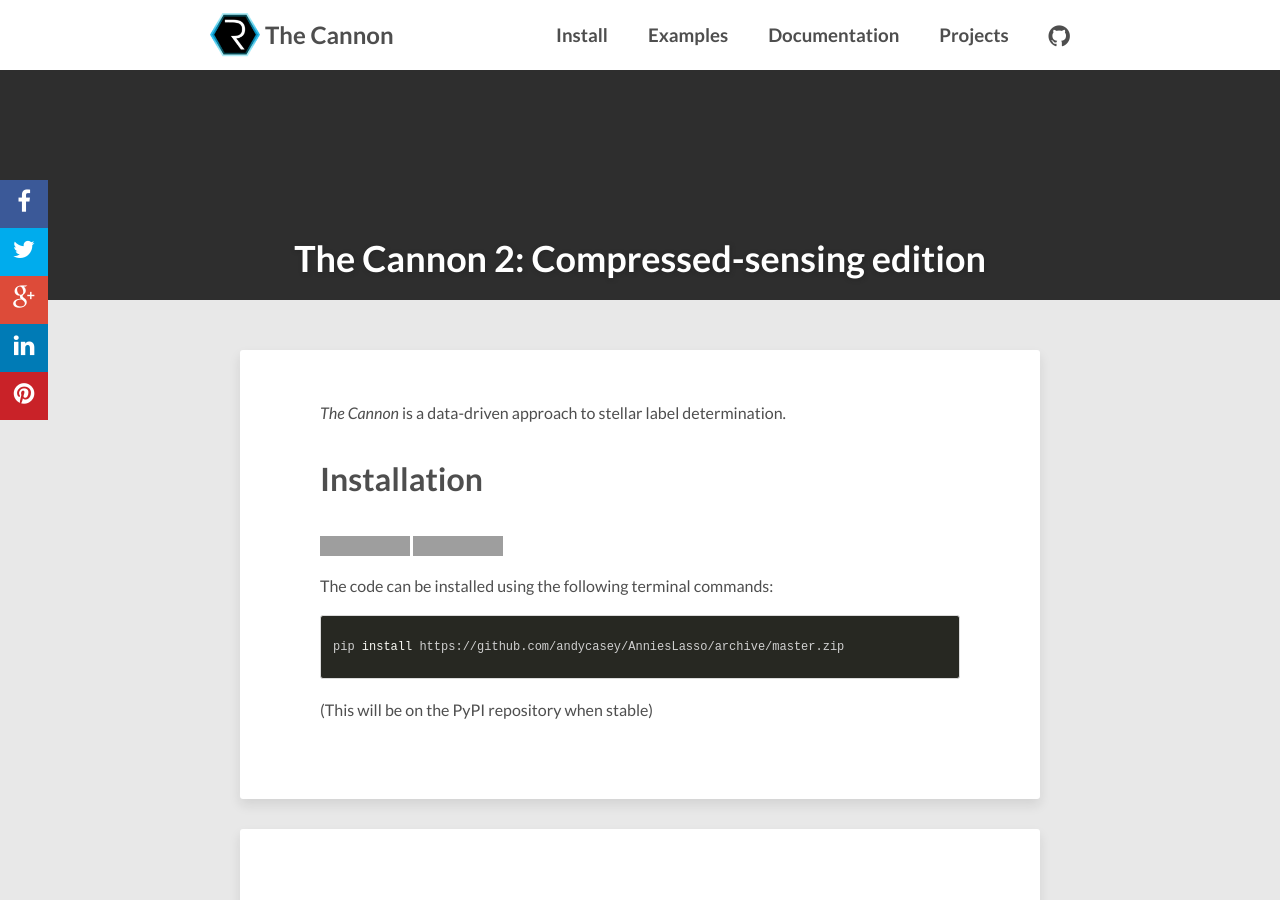
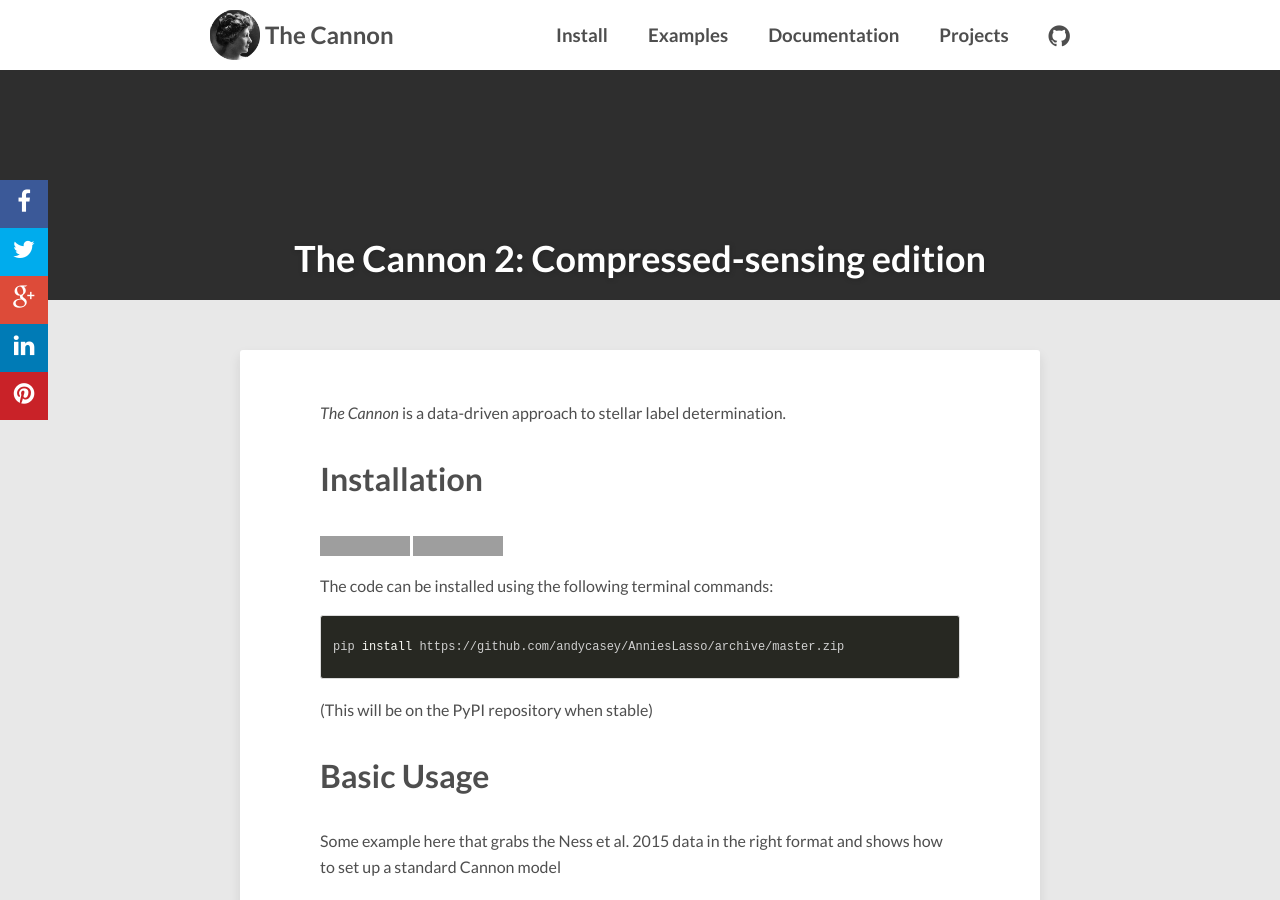
Before and after one commit to andycasey/AnniesLasso, a Jekyll site: the page built from new_index.html, in a window 1280 px wide and 900 px high. Built offline with Jekyll 4.4.1, drawn with Linux system fonts in a browser that asks for light colours; nearby versions of some CDN libraries; comment, search, counter and statistics services are not loaded; grey boxes are pictures that could not be loaded.

Commit message:
Add Cannon logo

```diff
--- a/_config.yml
+++ b/_config.yml
@@ -3,7 +3,7 @@ description:      A data-driven approach to stellar label determination.
 disqus_shortname: neohpstrtheme
 reading_time:     false
 words_per_minute: 200
-logo:             images/logo.png
+logo:             images/cannon-logo.png
 # Your site's domain goes here (eg: //mmistakes.github.io, http://mademistakes.com, etc)
 # When testing locally leave blank or use http://localhost:4000
 # url: http://aronbordin.com/neo-hpstr-jekyll-theme
--- a/new_index.html
+++ b/new_index.html
@@ -31,15 +31,6 @@ pip install https://github.com/andycasey/AnniesLasso/archive/master.zip
     <p>(This will be on the PyPI repository when stable)</p>
 
 
-
-  </div><!-- /.entry-content -->
-</article><!-- /.hentry -->
-
-
-<article class="hentry">
-  <div class="entry-content">
-
-
     <h1>Basic Usage</h1>
 
     <p>Some example here that grabs the Ness et al. 2015 data in the right format
@@ -48,14 +39,6 @@ pip install https://github.com/andycasey/AnniesLasso/archive/master.zip
     # Include a code gist.
 
 
-
-  </div><!-- /.entry-content -->
-</article><!-- /.hentry -->
-
-
-
-<article class="hentry">
-  <div class="entry-content">
 
     <h1>License &amp; Attribution</h1>
 
```
Also changed, not shown: images/cannon-logo.png (added).
